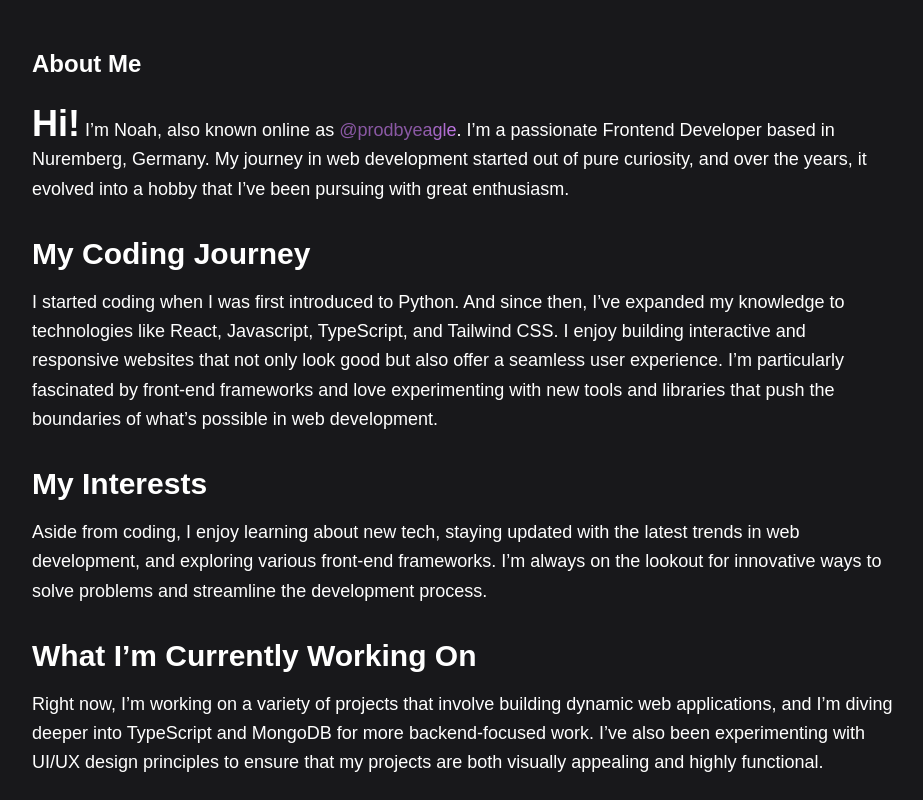
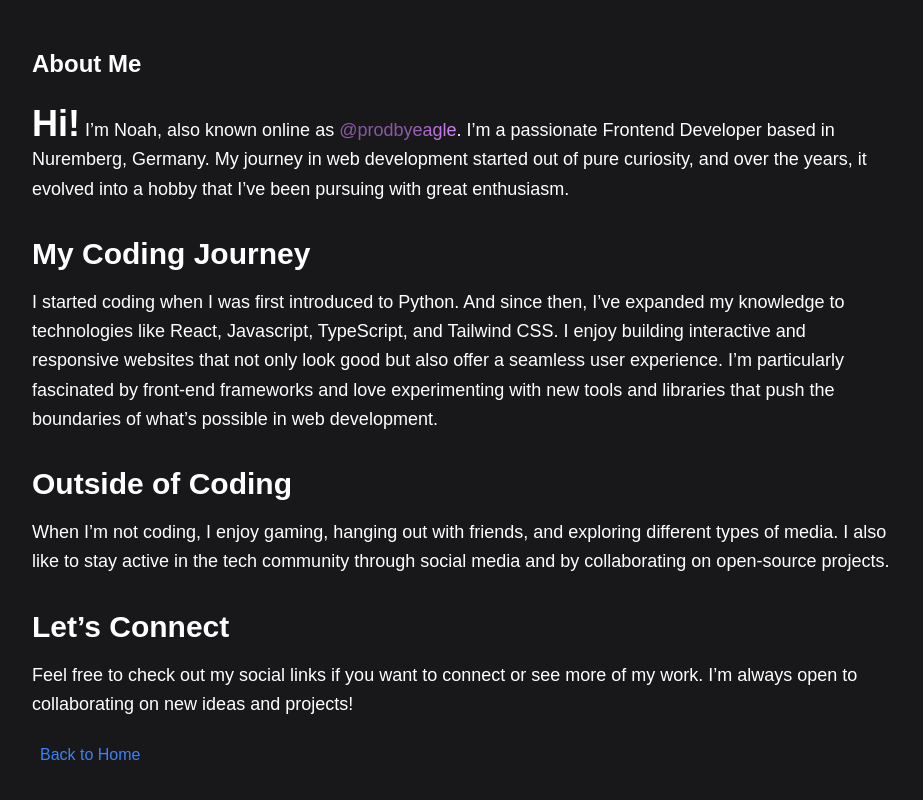
Before and after one commit to prodbyeagle/portfolio2, a React (Create React App) app: page /about in a window 1280 px wide. Shown: the top 800 px of the page, without its empty margins (176-1099 px from the left). Built offline with nearby package versions, Linux system fonts and the light colour scheme; the HTML template or start-up script is replaced by a standard one.

Commit message:
made some changes to the about page

```diff
--- a/src/pages/About.tsx
+++ b/src/pages/About.tsx
@@ -7,7 +7,7 @@ const About: React.FC = () => {
          <h1 className="text-2xl font-bold mb-6">About Me</h1>
          <div className="text-lg leading-relaxed">
             <p>
-               <span className="text-4xl font-bold">Hi!</span> I’m Noah, also known online as <span className="eagle-text hover:font-extrabold transition-all duration-1000">@prodbyeagle</span>. I’m a passionate Frontend Developer based in Nuremberg, Germany.
+               <span className="text-4xl font-bold">Hi!</span> I’m Noah, also known online as <span className="eagle-text hover:font-extrabold hover:text-2xl transition-all duration-3000">@prodbyeagle</span>. I’m a passionate Frontend Developer based in Nuremberg, Germany.
                My journey in web development started out of pure curiosity, and over the years, it evolved into a hobby that I’ve been pursuing with great enthusiasm.
             </p>
 
@@ -16,18 +16,6 @@ const About: React.FC = () => {
                I started coding when I was first introduced to Python. And since then, I’ve expanded my knowledge to technologies like React, Javascript, TypeScript, and Tailwind CSS.
                I enjoy building interactive and responsive websites that not only look good but also offer a seamless user experience.
                I’m particularly fascinated by front-end frameworks and love experimenting with new tools and libraries that push the boundaries of what’s possible in web development.
-            </p>
-
-            <h2 className="text-3xl font-semibold mt-8 mb-4">My Interests</h2>
-            <p>
-               Aside from coding, I enjoy learning about new tech, staying updated with the latest trends in web development, and exploring various front-end frameworks.
-               I’m always on the lookout for innovative ways to solve problems and streamline the development process.
-            </p>
-
-            <h2 className="text-3xl font-semibold mt-8 mb-4">What I’m Currently Working On</h2>
-            <p>
-               Right now, I’m working on a variety of projects that involve building dynamic web applications, and I’m diving deeper into TypeScript and MongoDB for more backend-focused work.
-               I’ve also been experimenting with UI/UX design principles to ensure that my projects are both visually appealing and highly functional.
             </p>
 
             <h2 className="text-3xl font-semibold mt-8 mb-4">Outside of Coding</h2>
@@ -41,7 +29,7 @@ const About: React.FC = () => {
             </p>
          </div>
          <div className="mt-6">
-            <Link to="/" className="text-blue-500 duration-200 transition-all rounded-xl p-2 border-x-2 border-zinc-900 hover:border-zinc-500 font-semibold">
+            <Link to="/" className="text-blue-500 duration-200 transition-all p-2 hover:underline">
                Back to Home
             </Link>
          </div>
```
